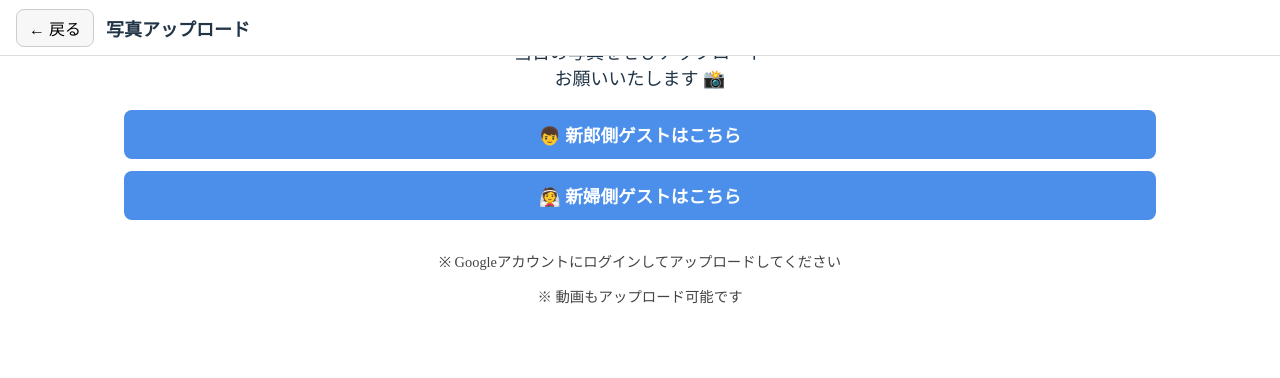
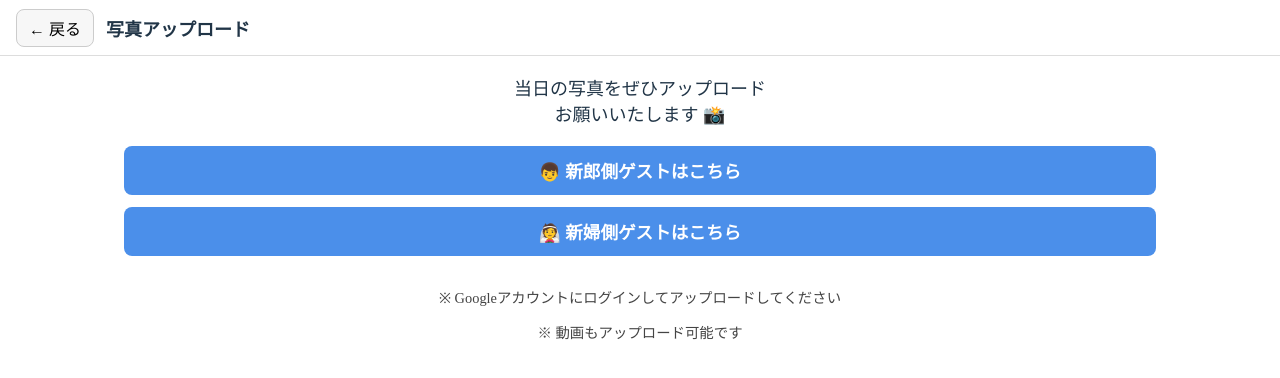
Before and after one commit to takiyama10921-droid/guest-app, a React (Vite) app: page /photoUpload in a window 1280 px wide. Shown: the top 378 px of the page. Built offline with nearby package versions, Linux system fonts and the light colour scheme.

Commit message:
レイアウト調整

```diff
--- a/src/pages/PhotoUploadPage.tsx
+++ b/src/pages/PhotoUploadPage.tsx
@@ -30,8 +30,7 @@ export default function PhotoUploadPage() {
         style={{
           height: "calc(100dvh - 56px)", // ★絶対に必要
           overflow: "auto",               // ←スクロール許可（長くなる可能性がある）
-          paddingTop: "56px",
-          padding: "20px",
+          padding: "56px 20px 20px",
           textAlign: "center",
           boxSizing: "border-box",
           WebkitOverflowScrolling: "touch",
```
